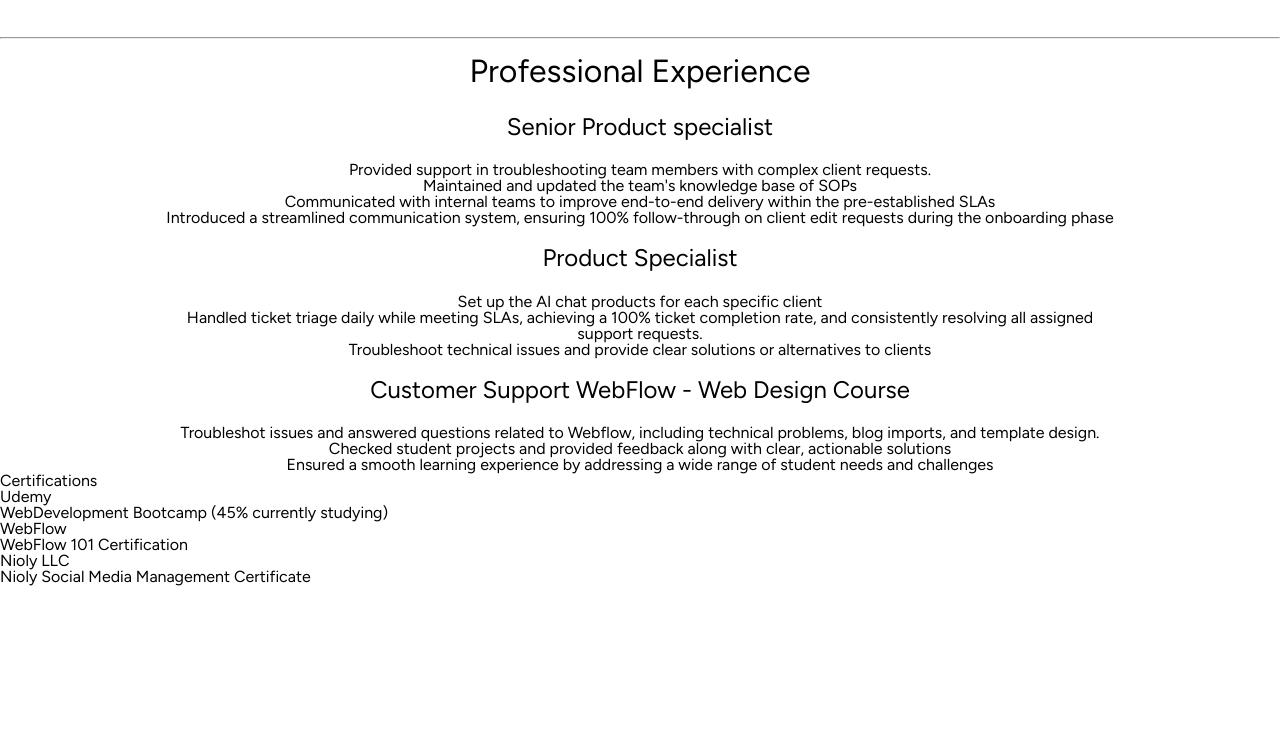
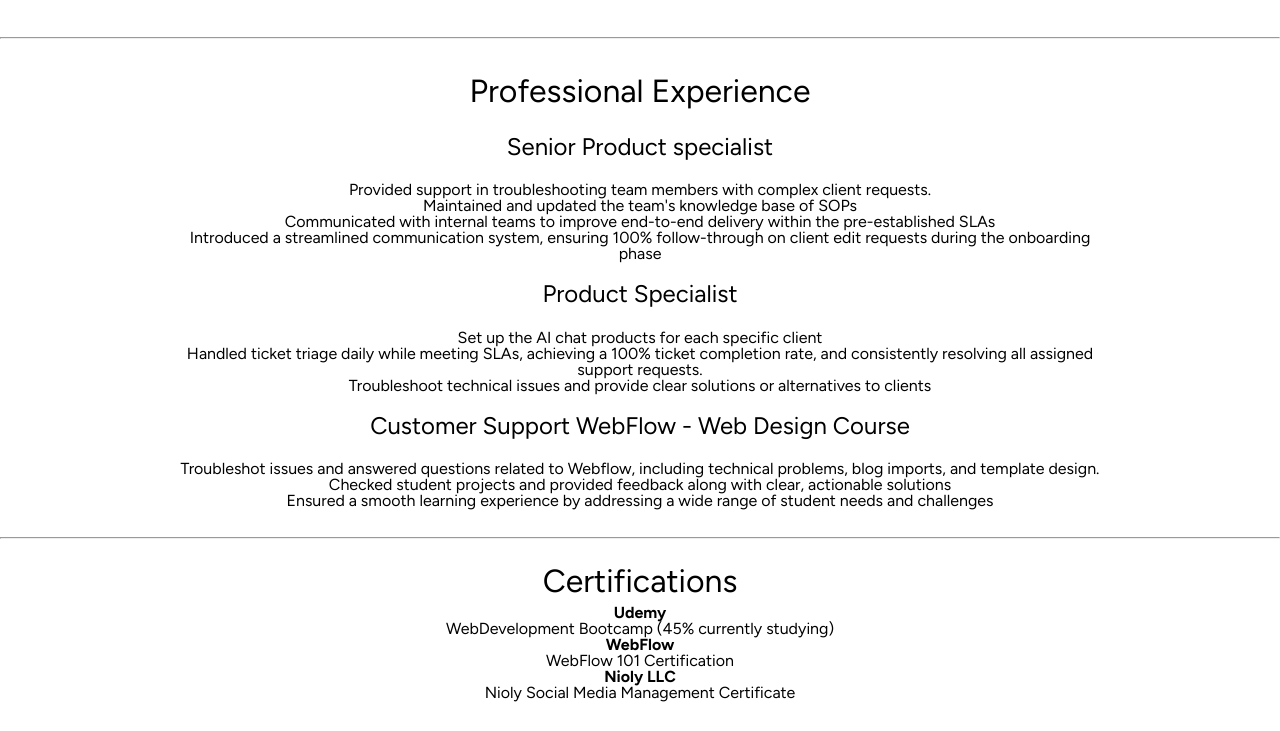
Before and after one commit to sofiavillasan/portfolio, a plain HTML site: page index.html in a window 1280 px wide. Shown: the part 918-1649 px from the top of the page. Before the commit the page ends 1504 px from the top, so only its background shows below. Drawn offline with nearby package versions, Linux system fonts and the light colour scheme.

Commit message:
Certification section
CSS for that section

```diff
--- a/app.css
+++ b/app.css
@@ -105,6 +105,7 @@ header p {
     display: flex;
     flex-direction: column;
     align-items: center;
+    padding: 20px;
 }
 
 .company {
@@ -127,6 +128,19 @@ header p {
     padding: 1rem 0 1.2rem 0;
 }
 
+#certifications {
+    text-align: center;
+    padding: 30px;
+    padding-top: 10px;
+}
+#certifications h2 {
+    font-size: 2rem;
+    line-height: 3rem;
+}
+
+#certifications h3 {
+    font-weight: bold;
+}
 
 
 @media (max-width:1024px) {
--- a/index.html
+++ b/index.html
@@ -62,7 +62,8 @@
             <p>Troubleshot issues and answered questions related to Webflow, including technical problems, blog imports, and template design.<br>Checked student projects and provided feedback along with clear, actionable solutions<br>Ensured a smooth learning experience by addressing a wide range of student needs and challenges</p>
         </div>
     </div>
-    <div id="Certifications">
+    <hr>
+    <div id="certifications">
         <h2>Certifications</h2>
         <h3>Udemy</h3>
         <p>WebDevelopment Bootcamp (45% currently studying)</p>
```
